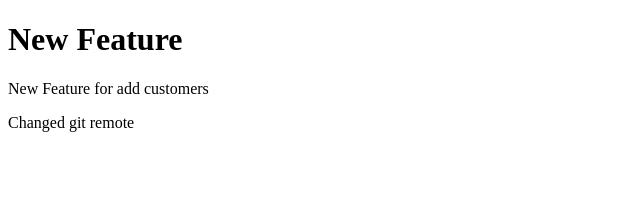
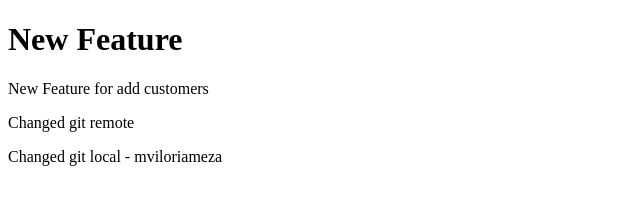
Before and after one commit to mviloriameza/git-training-remote, a plain HTML site: page index.html in a window 1280 px wide. Shown: the whole page, without its empty margins (0-640 px from the left). Drawn offline with Linux system fonts and the light colour scheme.

Commit message:
add line Changed git local - mviloriameza

```diff
--- a/index.html
+++ b/index.html
@@ -9,5 +9,6 @@
     <h1>New Feature</h1>
     <p>New Feature for add customers</p>
     <p>Changed git remote</p>
+    <p>Changed git local - mviloriameza</p>
 </body>
 </html>
```
